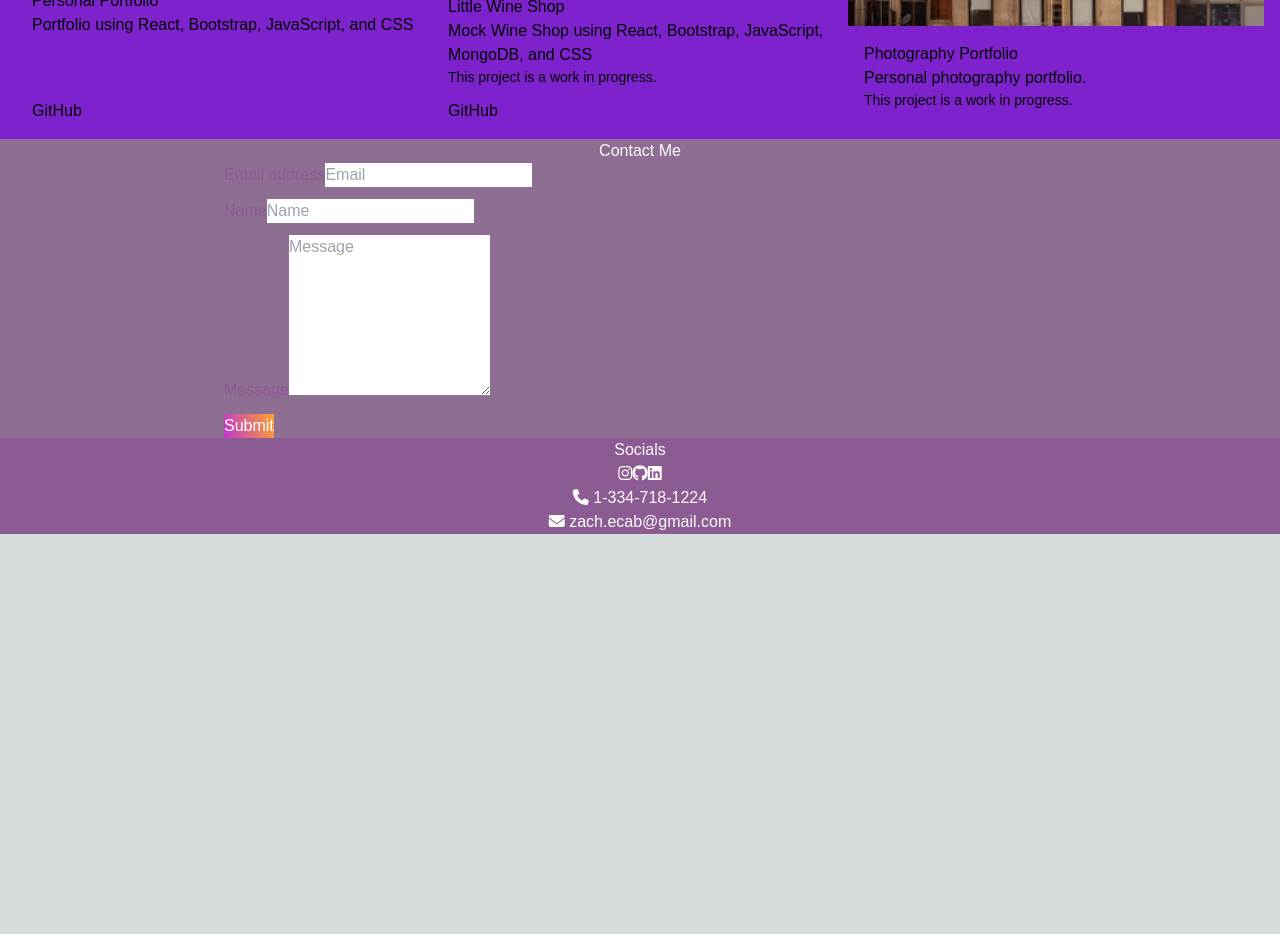
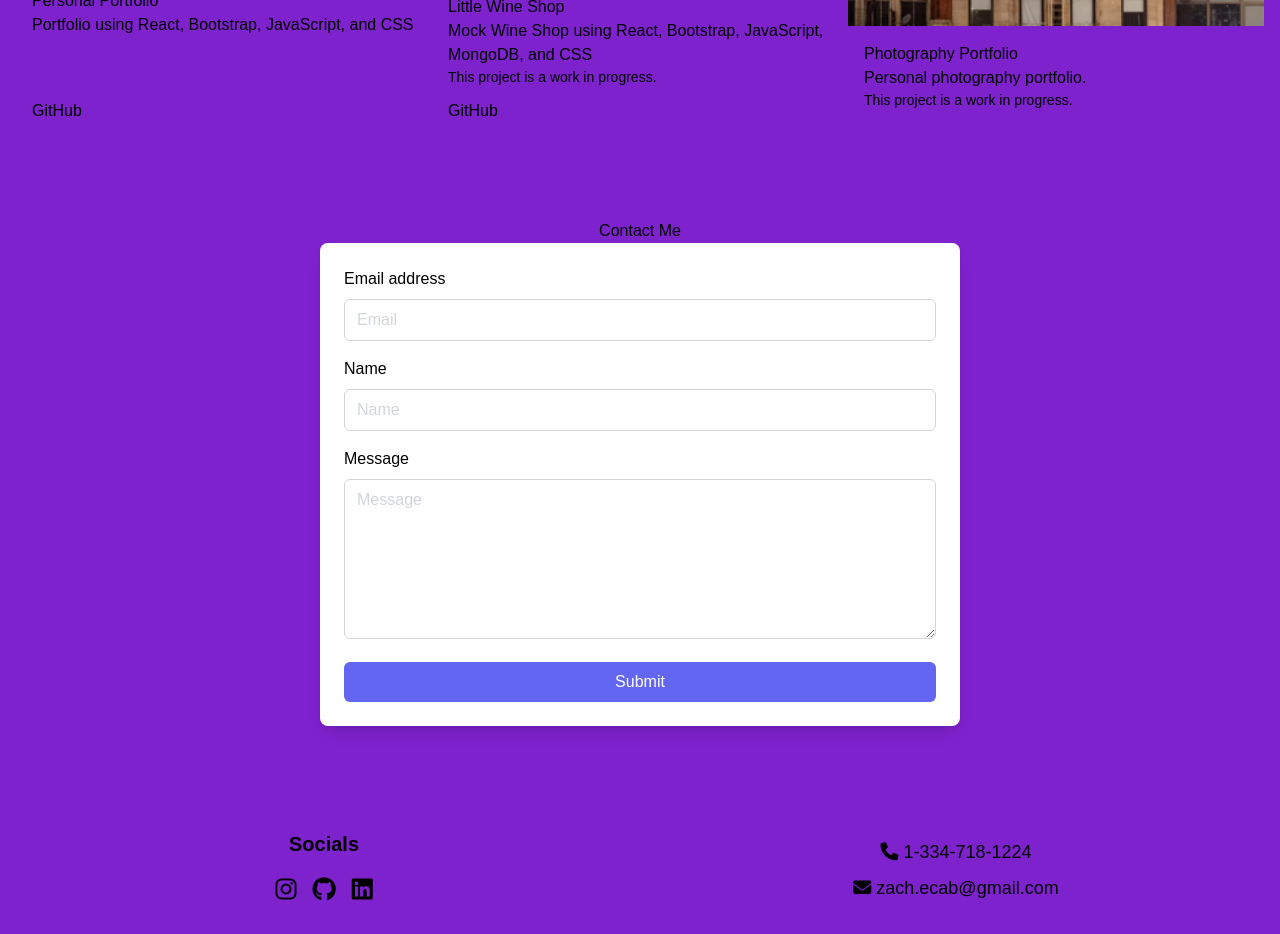
Before and after one commit to zdotg/my-portfolio, a Next.js app: page / in a window 1280 px wide. Shown: the part 3580-4514 px from the top of the page. Before the commit the page ends 4114 px from the top, so only its background shows below. Built offline with nearby package versions, Linux system fonts and the light colour scheme.

Commit message:
Finished converting to tailwind, custom styling next

```diff
--- a/src/components/Contact.jsx
+++ b/src/components/Contact.jsx
@@ -1,61 +1,57 @@
 import React from "react";
-import "../styles/globals.css";
 
 const Contact = () => {
   return (
-    <div className="contact-section py-5">
-      <h2 className="main-text text-center" id="Contact">
+    <div className="py-20 bg-purple-700">
+      <h2 className="text-center" id="Contact">
         Contact Me
       </h2>
-      <div className="card main-text mx-auto" style={{ maxWidth: "65%" }}>
-        <div className="card-body">
+      <div className="mx-auto w-full lg:w-1/2 p-6 bg-white rounded-lg shadow-lg">
         <form
-            className="form-text"
           action="https://formsubmit.co/zach.ecab@gmail.com"
           method="POST"
         >
-            <div className="mb-3">
-              <label htmlFor="email" className="form-label">
+          <div className="mb-4">
+            <label htmlFor="email" className="block mb-2">
               Email address
             </label>
             <input
               type="email"
-                className="form-control"
+              className="w-full px-3 py-2 placeholder-gray-300 border border-gray-300 rounded-md focus:outline-none focus:border-indigo-500"
               id="email"
               aria-describedby="email"
               required
               placeholder="Email"
             />
           </div>
-            <div className="mb-3">
-              <label htmlFor="name" className="form-label">
+          <div className="mb-4">
+            <label htmlFor="name" className="block mb-2">
               Name
             </label>
             <input
               type="text"
-                className="form-control"
+              className="w-full px-3 py-2 placeholder-gray-300 border border-gray-300 rounded-md focus:outline-none focus:border-indigo-500"
               id="name"
               required
               placeholder="Name"
             />
           </div>
-            <div className="mb-3">
-              <label htmlFor="message" className="form-label">
+          <div className="mb-4">
+            <label htmlFor="message" className="block mb-2">
               Message
             </label>
             <textarea
-                className="form-control"
+              className="w-full px-3 py-2 placeholder-gray-300 border border-gray-300 rounded-md focus:outline-none focus:border-indigo-500"
               id="message"
               name="message"
               placeholder="Message"
               style={{ minHeight: "10rem" }}
             ></textarea>
           </div>
-            <button type="submit" className="btn button-gradient submit-button">
+          <button type="submit" className="w-full px-3 py-2 text-white bg-indigo-500 rounded-md hover:bg-indigo-600 focus:outline-none">
             Submit
           </button>
         </form>
-        </div>
       </div>
     </div>
   );
--- a/src/components/Footer.jsx
+++ b/src/components/Footer.jsx
@@ -1,52 +1,37 @@
 import React from "react";
 import "@fortawesome/fontawesome-free/css/all.css";
-import "../styles/globals.css";
-import Link from "next/link";
 
 const Footer = () => {
   return (
-    <footer className="footer-section text-center">
-      <div className="container">
-        <div className="row">
-          <div className="col-6 text-center">
-            <h5 className="main-text">Socials</h5>
-            <div className="social-icons">
-              <Link
-                className="social-icon"
-                href="https://www.instagram.com/zach.g33/"
-              >
-                <i className="fab fa-instagram main-text"></i>
-              </Link>
-              <Link className="social-icon" href="https://github.com/zdotg">
-                <i className="fab fa-github main-text"></i>
-              </Link>
-              <Link
-                className="social-icon"
-                href="https://www.linkedin.com/in/zach-gallman/"
-              >
-                <i className="fab fa-linkedin main-text"></i>
-              </Link>
+    <footer className="text-center bg-purple-700 py-6">
+      <div className="container mx-auto px-4">
+        <div className="grid grid-cols-1 md:grid-cols-2 gap-4">
+          <div className="text-center">
+            <h5 className="text-xl font-semibold mb-4">Socials</h5>
+            <div className="flex justify-center space-x-4">
+              <div href="https://www.instagram.com/zach.g33/">
+                <a className="text-2xl"><i className="fab fa-instagram"></i></a>
+              </div>
+              <div href="https://github.com/zdotg">
+                <a className="text-2xl"><i className="fab fa-github"></i></a>
+              </div>
+              <div href="https://www.linkedin.com/in/zach-gallman/">
+                <a className="text-2xl"><i className="fab fa-linkedin"></i></a>
+              </div>
             </div>
           </div>
-          <div className="col-6 text-center">
-            <div className="contact-info">
-              <Link
-                role="button"
-                className="contact-link main-text"
-                href="tel:+13347181224"
-              >
-                <i className="fas fa-phone"></i> 1-334-718-1224
-              </Link>
-              <br />
-              <Link
-                role="button"
-                className="contact-link main-text"
-                href="mailto:zach.ecab@gmail.com"
-              >
-                <i className="fas fa-envelope main-text"></i>{" "}
-                zach.ecab@gmail.com
-              </Link>
-              <br />
+          <div className="text-center">
+            <div className="contact-info mt-4 md:mt-0">
+              <div href="tel:+13347181224">
+                <a role="button" className="contact-link block text-lg my-2">
+                  <i className="fas fa-phone"></i> 1-334-718-1224
+                </a>
+              </div>
+              <div href="mailto:zach.ecab@gmail.com">
+                <a role="button" className="contact-link block text-lg my-2">
+                  <i className="fas fa-envelope"></i> zach.ecab@gmail.com
+                </a>
+              </div>
             </div>
           </div>
         </div>
```
Lines whose indentation alone changed are shown as unchanged.
